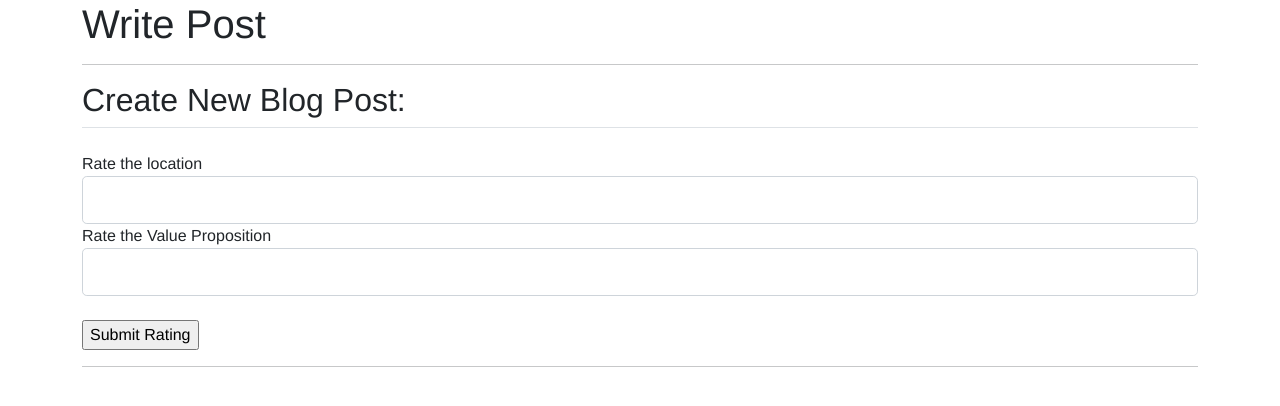
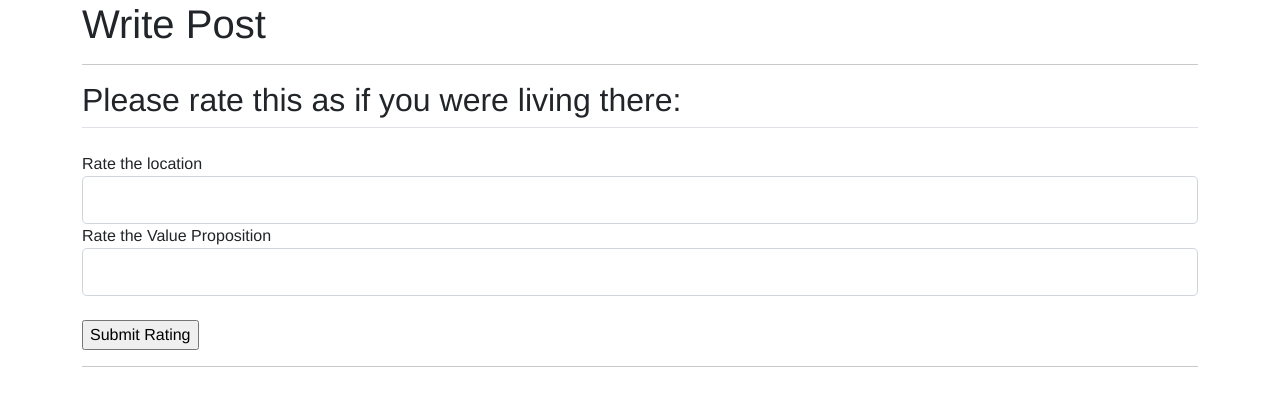
Before and after one commit to nleonar7/FlaskApp, a Flask app: template flaskblog/templates/property_rate.html in a window 1280 px wide. Shown: the part 56-462 px from the top of the page. Run offline with Flask 2, Linux system fonts and the light colour scheme; the template is opened without the code that fills it: values that come from a table or form of the project are taken from there, others are empty; some libraries are stand-ins or nearby versions.

```diff
--- a/flaskblog/templates/property_rate.html
+++ b/flaskblog/templates/property_rate.html
@@ -8,12 +8,11 @@
 <h1>Write Post</h1>
 
     <hr>
-    <h2>Create New Blog Post:</h2>
-
-<!--
- These are the ones you need to adapt to this form.
- location_score=form.location_score.data
- price_score=form.price_score.data -->
+    {% if not current_user.admin %}
+    <h2>Please rate this as if you were living there:</h2>
+    {% else %}
+    <h2>Please give us your assessment on this investment</h2>
+    {% endif %}
 
 
     <form method="POST" action="">
```
